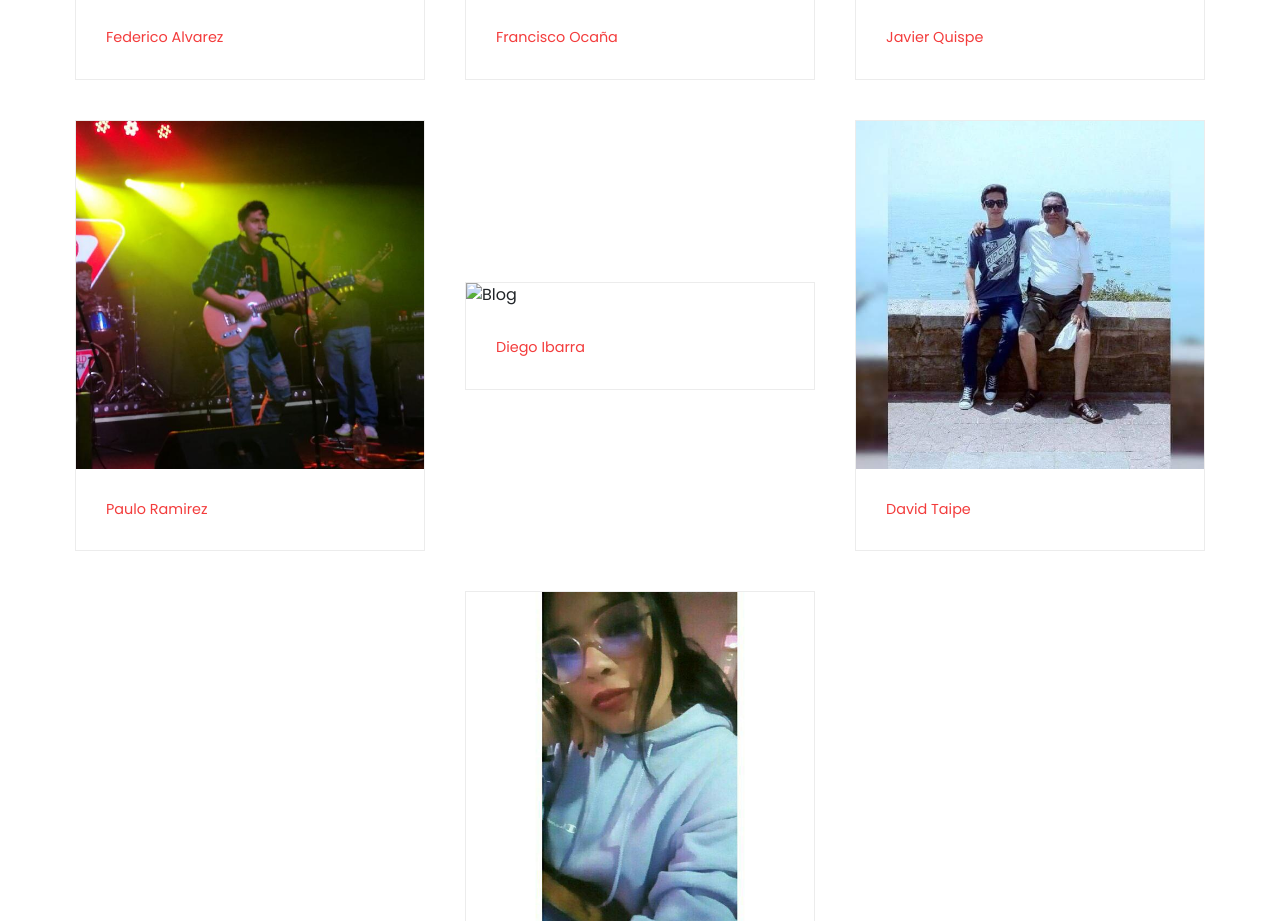
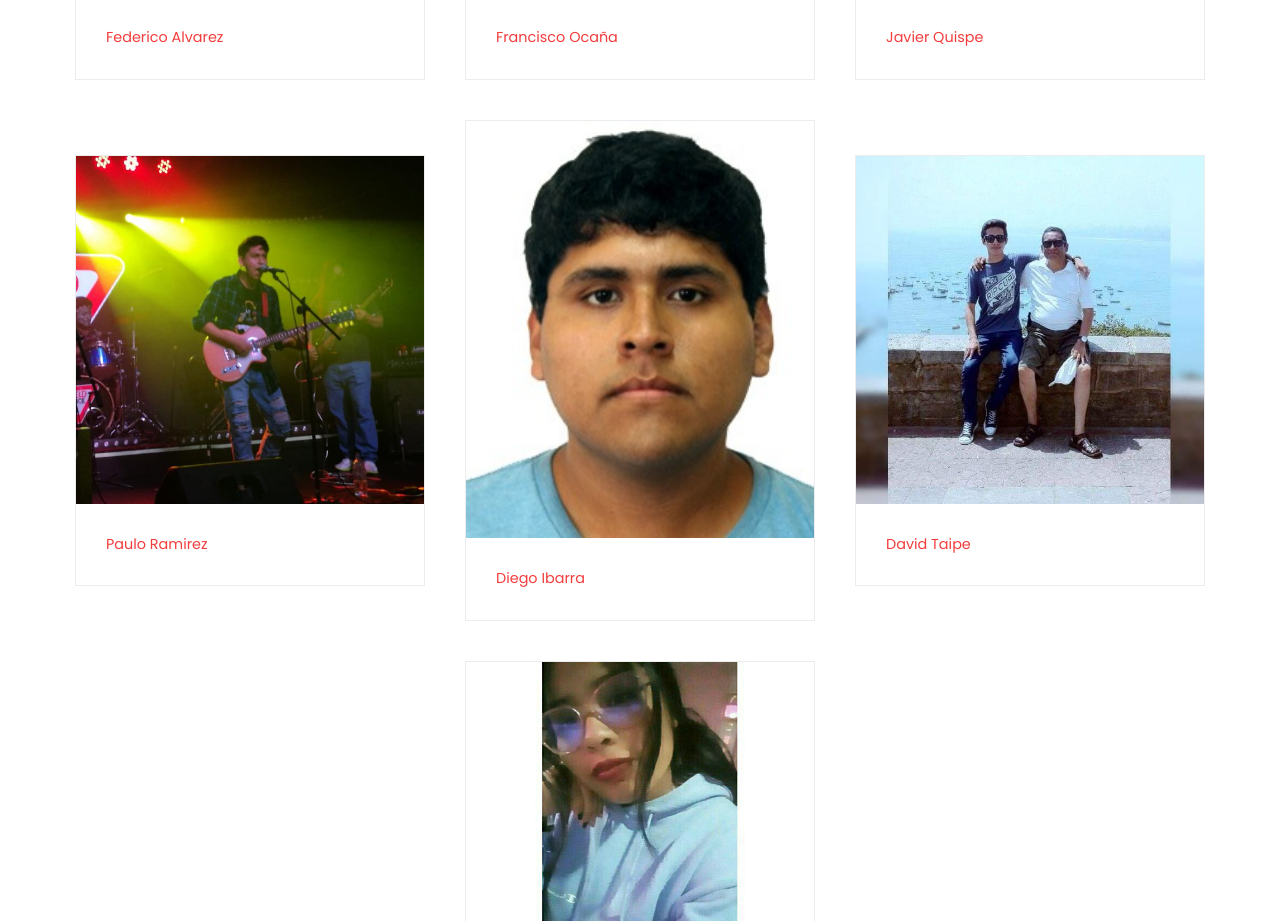
Before and after one commit to iscojara/pruebaTI, a plain HTML site: page index.html in a window 1280 px wide. Shown: the part 1425-2346 px from the top of the page. Drawn offline with nearby package versions, Linux system fonts and the light colour scheme.

Commit message:
terminal3

```diff
--- a/index.html
+++ b/index.html
@@ -92,7 +92,7 @@
             <div class="blog-box">
                 <!--img-->
                 <div class="blog-img">
-                    <img src="imagenes/diego.jpeg" alt="Blog">
+                    <img src="imagenes/diego.jpg" alt="Blog">
                 </div>
                 <!--text-->
                 <div class="blog-text">
```
